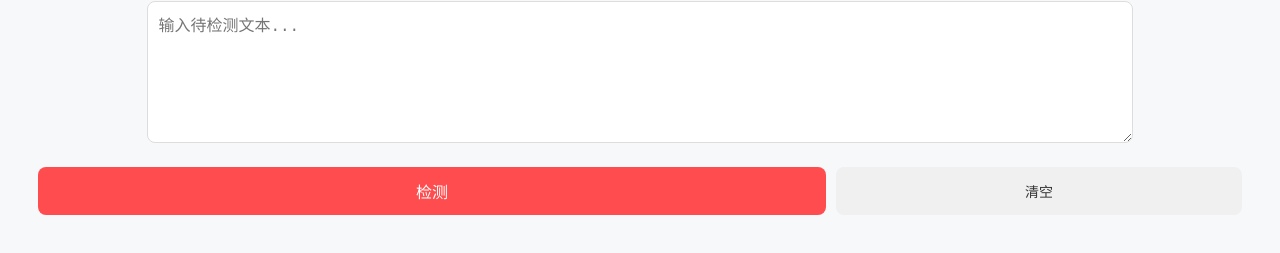
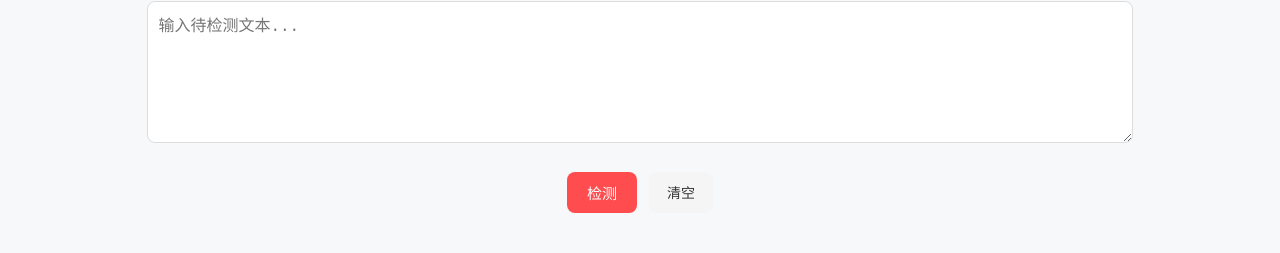
Before and after one commit to yimingwang666/shhh, a plain HTML site: page index.html in a window 1280 px wide. Shown: the part 193-446 px from the top of the page. Drawn offline with Linux system fonts and the light colour scheme.

Commit message:
update button style

```diff
--- a/style.css
+++ b/style.css
@@ -25,18 +25,18 @@ textarea {
 
 .button-group {
   display: flex;
-  gap: 10px;
-  margin-top: 10px;
+  justify-content: center;   /* 居中 */
+  gap: 12px;                 /* 按钮之间的间隔 */
+  margin-top: 15px;
 }
 
 #checkBtn {
-  flex: 1;
   background-color: #ff4d4f;
   color: white;
   border: none;
-  padding: 12px;
+  padding: 10px 20px;
   border-radius: 8px;
-  font-size: 16px;
+  font-size: 15px;
   cursor: pointer;
   transition: 0.3s;
 }
@@ -46,11 +46,10 @@ textarea {
 }
 
 #clearBtn {
-  flex: 0.5;
-  background-color: #f0f0f0;
+  background-color: #f5f5f5;
   color: #333;
   border: none;
-  padding: 12px;
+  padding: 10px 18px;
   border-radius: 8px;
   font-size: 14px;
   cursor: pointer;
```
